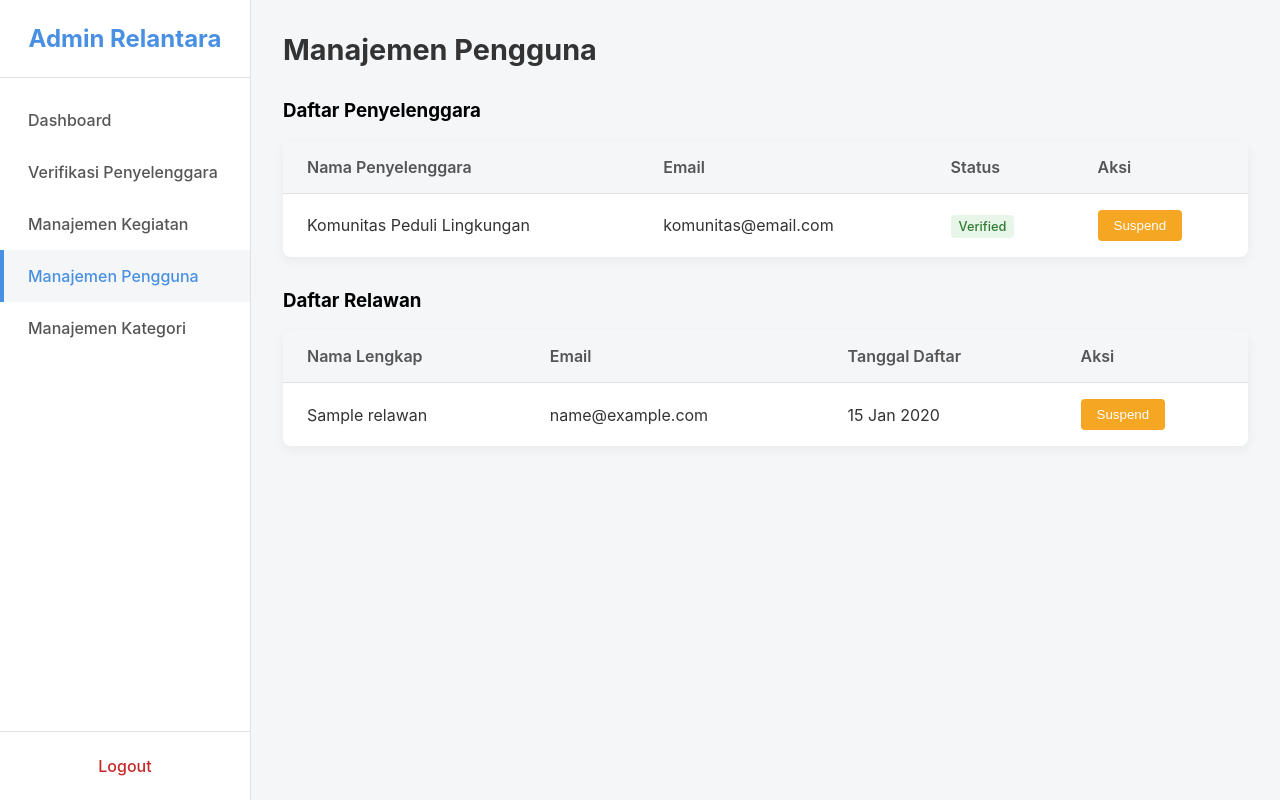
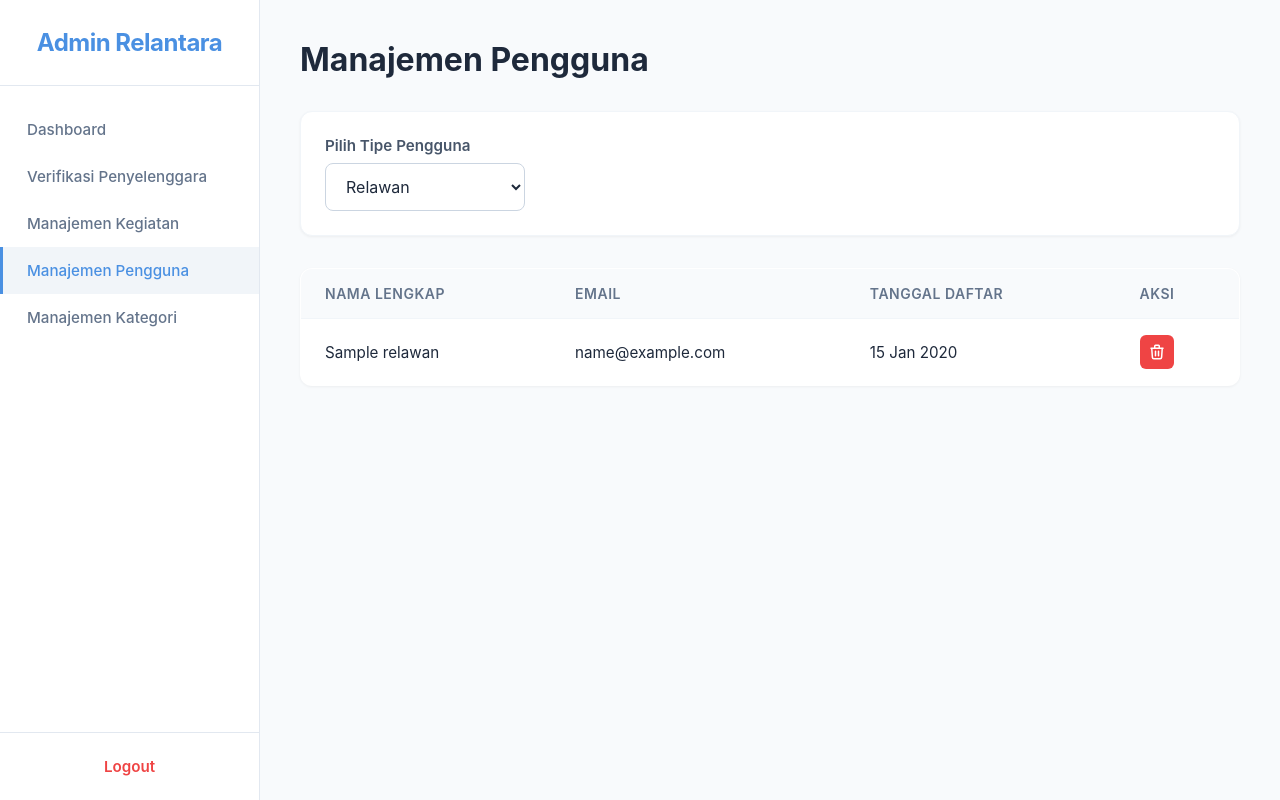
Before and after one commit to Fayiz-Akbar/Relantara, a PHP site: page /admin/manage_pengguna.php in a window 1280 px wide. Run offline with PHP 8.4, Linux system fonts and the light colour scheme; the visitor is signed in with stand-in values (Sample User, id 1); data comes from the database, SQL or seed files in the repository; tables that the repository leaves empty hold one stand-in row (values such as "Sample post").

Commit message:
add dropdwon for flex

```diff
--- a/admin/manage_pengguna.php
+++ b/admin/manage_pengguna.php
@@ -4,11 +4,22 @@ checkRole(['admin']);
 
 include '../config/db_connect.php';
 
-$sql_relawan = "SELECT id_relawan, nama_lengkap, email, tanggal_daftar FROM tbl_relawan WHERE deleted_at IS NULL ORDER BY tanggal_daftar DESC";
-$res_relawan = $conn->query($sql_relawan);
+$user_type = $_GET['type'] ?? 'relawan';
+$allowed_types = ['relawan', 'penyelenggara'];
+if (!in_array($user_type, $allowed_types)) {
+    $user_type = 'relawan';
+}
 
-$sql_penyelenggara = "SELECT id_penyelenggara, nama_organisasi, email, tanggal_daftar, status_verifikasi FROM tbl_penyelenggara WHERE deleted_at IS NULL ORDER BY tanggal_daftar DESC";
-$res_penyelenggara = $conn->query($sql_penyelenggara);
+$result = null;
+if ($user_type === 'relawan') {
+    $stmt = $conn->prepare("SELECT id_relawan, nama_lengkap, email, tanggal_daftar FROM tbl_relawan WHERE deleted_at IS NULL ORDER BY tanggal_daftar DESC");
+    $stmt->execute();
+    $result = $stmt->get_result();
+} else {
+    $stmt = $conn->prepare("SELECT id_penyelenggara, nama_organisasi, email, tanggal_daftar, status_verifikasi FROM tbl_penyelenggara WHERE deleted_at IS NULL ORDER BY tanggal_daftar DESC");
+    $stmt->execute();
+    $result = $stmt->get_result();
+}
 ?>
 <!DOCTYPE html>
 <html lang="id">
@@ -17,120 +28,203 @@ $res_penyelenggara = $conn->query($sql_penyelenggara);
     <meta name="viewport" content="width=device-width, initial-scale=1.0">
     <title>Manajemen Pengguna - Relantara</title>
     <style>
+        * { box-sizing: border-box; margin: 0; padding: 0; }
         body {
-            font-family: -apple-system, BlinkMacSystemFont, "Segoe UI", Roboto, Helvetica, Arial, sans-serif;
-            background-color: #F4F6F8;
-            margin: 0;
+            font-family: 'Inter', system-ui, -apple-system, sans-serif;
+            background-color: #f8fafc;
             display: flex;
+            min-height: 100vh;
         }
         .sidebar {
-            width: 250px;
-            background-color: #FFFFFF;
-            border-right: 1px solid #E0E0E0;
+            width: 260px;
+            background-color: #ffffff;
+            border-right: 1px solid #e2e8f0;
             display: flex;
             flex-direction: column;
-            min-height: 100vh;
+            position: sticky;
+            top: 0;
+            height: 100vh;
         }
         .sidebar-header {
-            padding: 1.5rem;
+            padding: 1.75rem 1.5rem;
             text-align: center;
-            border-bottom: 1px solid #E0E0E0;
+            border-bottom: 1px solid #e2e8f0;
         }
         .sidebar-header h1 {
             color: #4A90E2;
-            margin: 0;
             font-size: 1.5rem;
+            font-weight: 700;
+            letter-spacing: -0.5px;
         }
         .sidebar-nav {
             flex-grow: 1;
-            padding: 1rem 0;
+            padding: 1.25rem 0;
         }
         .sidebar-nav a {
             display: block;
-            padding: 1rem 1.5rem;
+            padding: 0.875rem 1.5rem;
             text-decoration: none;
-            color: #555;
+            color: #64748b;
             font-weight: 500;
-            border-left: 4px solid transparent;
+            font-size: 0.95rem;
+            border-left: 3px solid transparent;
+            transition: all 0.2s;
         }
         .sidebar-nav a.active,
         .sidebar-nav a:hover {
-            background-color: #F4F6F8;
+            background-color: #f1f5f9;
             color: #4A90E2;
             border-left-color: #4A90E2;
         }
         .sidebar-footer {
             padding: 1.5rem;
-            border-top: 1px solid #E0E0E0;
+            border-top: 1px solid #e2e8f0;
         }
         .sidebar-footer a {
             display: block;
             text-align: center;
             text-decoration: none;
-            color: #C62828;
-            font-weight: 500;
+            color: #ef4444;
+            font-weight: 600;
+            font-size: 0.95rem;
+            transition: color 0.2s;
+        }
+        .sidebar-footer a:hover {
+            color: #dc2626;
         }
         .main-content {
-            flex-grow: 1;
-            padding: 2rem;
-            background-color: #F4F6F8;
+            flex: 1;
+            padding: 2.5rem;
         }
         .main-header {
             margin-bottom: 2rem;
         }
         .main-header h2 {
-            margin: 0;
-            color: #333;
-            font-size: 1.8rem;
+            color: #1e293b;
+            font-size: 2rem;
+            font-weight: 700;
+            margin-bottom: 0.5rem;
+        }
+        .filter-section {
+            background: #ffffff;
+            padding: 1.5rem;
+            border-radius: 12px;
+            margin-bottom: 2rem;
+            box-shadow: 0 1px 3px rgba(0,0,0,0.05);
+            border: 1px solid #f1f5f9;
+        }
+        .filter-section label {
+            display: block;
+            margin-bottom: 0.5rem;
+            color: #475569;
+            font-weight: 600;
+            font-size: 0.95rem;
+        }
+        .filter-section select {
+            padding: 0.75rem 1rem;
+            border: 1px solid #cbd5e1;
+            border-radius: 8px;
+            font-family: inherit;
+            font-size: 1rem;
+            color: #1e293b;
+            background-color: #ffffff;
+            cursor: pointer;
+            transition: border-color 0.2s, box-shadow 0.2s;
+            min-width: 200px;
+        }
+        .filter-section select:focus {
+            outline: none;
+            border-color: #4A90E2;
+            box-shadow: 0 0 0 3px rgba(74, 144, 226, 0.1);
         }
         .content-table {
             width: 100%;
             border-collapse: collapse;
-            background-color: #FFFFFF;
-            border-radius: 8px;
-            box-shadow: 0 4px 12px rgba(0,0,0,0.05);
+            background-color: #ffffff;
+            border-radius: 12px;
             overflow: hidden;
-            margin-bottom: 2rem;
+            box-shadow: 0 1px 3px rgba(0,0,0,0.05);
+            border: 1px solid #f1f5f9;
         }
         .content-table th,
         .content-table td {
             padding: 1rem 1.5rem;
             text-align: left;
-            border-bottom: 1px solid #E0E0E0;
+            border-bottom: 1px solid #f1f5f9;
         }
         .content-table th {
-            background-color: #F4F6F8;
-            color: #555;
+            background-color: #f8fafc;
+            color: #64748b;
             font-weight: 600;
+            font-size: 0.875rem;
+            text-transform: uppercase;
+            letter-spacing: 0.5px;
         }
         .content-table td {
-            color: #333;
+            color: #1e293b;
+            font-size: 0.95rem;
         }
         .content-table tr:last-child td {
             border-bottom: none;
         }
-        .btn-suspend {
-            padding: 0.5rem 1rem;
+        .content-table tbody tr {
+            transition: background-color 0.15s;
+        }
+        .content-table tbody tr:hover {
+            background-color: #f8fafc;
+        }
+        .btn-icon {
             border: none;
-            border-radius: 4px;
             cursor: pointer;
-            font-weight: 500;
-            transition: opacity 0.2s ease;
-            background-color: #F5A623;
-            color: white;
+            padding: 0.5rem;
+            border-radius: 6px;
+            transition: all 0.2s;
+            display: inline-flex;
+            align-items: center;
+            justify-content: center;
+            background-color: #ef4444;
         }
-        .btn-suspend:hover {
-            opacity: 0.8;
+        .btn-icon:hover {
+            background-color: #dc2626;
+            transform: translateY(-1px);
+        }
+        .btn-icon svg {
+            width: 18px;
+            height: 18px;
+            stroke: #ffffff;
         }
         .status {
-            padding: 0.25rem 0.5rem;
-            border-radius: 4px;
+            padding: 0.375rem 0.75rem;
+            border-radius: 6px;
+            font-weight: 600;
+            font-size: 0.8125rem;
+            display: inline-block;
+        }
+        .status-Verified { background-color: #dcfce7; color: #16a34a; }
+        .status-Pending { background-color: #fef3c7; color: #d97706; }
+        .status-Rejected { background-color: #fee2e2; color: #dc2626; }
+        .alert {
+            padding: 1rem 1.25rem;
+            margin-bottom: 1.5rem;
+            border-radius: 8px;
             font-weight: 500;
-            font-size: 0.8rem;
+            font-size: 0.95rem;
         }
-        .status-Verified { background-color: #E8F5E9; color: #2E7D32; }
-        .status-Pending { background-color: #FFF8E1; color: #F5A623; }
-        .status-Rejected { background-color: #FFEBEE; color: #C62828; }
+        .alert-success {
+            background-color: #dcfce7;
+            color: #16a34a;
+            border: 1px solid #bbf7d0;
+        }
+        .alert-error {
+            background-color: #fee2e2;
+            color: #dc2626;
+            border: 1px solid #fecaca;
+        }
+        @media (max-width: 768px) {
+            body { flex-direction: column; }
+            .sidebar { width: 100%; height: auto; position: relative; }
+            .main-content { padding: 1.5rem; }
+        }
     </style>
 </head>
 <body>
@@ -155,19 +249,57 @@ $res_penyelenggara = $conn->query($sql_penyelenggara);
             <h2>Manajemen Pengguna</h2>
         </div>
 
-        <h3>Daftar Penyelenggara</h3>
+        <?php if (isset($_SESSION['message'])): ?>
+            <?php $alert_class = (strpos($_SESSION['message'], 'Sukses') !== false) ? 'alert-success' : 'alert-error'; ?>
+            <div class="alert <?php echo $alert_class; ?>">
+                <?php echo htmlspecialchars($_SESSION['message']); unset($_SESSION['message']); ?>
+            </div>
+        <?php endif; ?>
+
+        <div class="filter-section">
+            <label for="user_type">Pilih Tipe Pengguna</label>
+            <select id="user_type" name="user_type" onchange="window.location.href='?type=' + this.value">
+                <option value="relawan" <?php echo ($user_type === 'relawan') ? 'selected' : ''; ?>>Relawan</option>
+                <option value="penyelenggara" <?php echo ($user_type === 'penyelenggara') ? 'selected' : ''; ?>>Penyelenggara</option>
+            </select>
+        </div>
+
         <table class="content-table">
             <thead>
                 <tr>
-                    <th>Nama Penyelenggara</th>
+                    <?php if ($user_type === 'relawan'): ?>
+                        <th>Nama Lengkap</th>
+                        <th>Email</th>
+                        <th>Tanggal Daftar</th>
+                        <th>Aksi</th>
+                    <?php else: ?>
+                        <th>Nama Organisasi</th>
                         <th>Email</th>
                         <th>Status</th>
                         <th>Aksi</th>
+                    <?php endif; ?>
                 </tr>
             </thead>
             <tbody>
-                <?php while($row = $res_penyelenggara->fetch_assoc()): ?>
+                <?php if ($result && $result->num_rows > 0): ?>
+                    <?php while($row = $result->fetch_assoc()): ?>
                     <tr>
+                        <?php if ($user_type === 'relawan'): ?>
+                            <td><?php echo htmlspecialchars($row['nama_lengkap']); ?></td>
+                            <td><?php echo htmlspecialchars($row['email']); ?></td>
+                            <td><?php echo date('d M Y', strtotime($row['tanggal_daftar'])); ?></td>
+                            <td>
+                                <form action="proses_suspend_user.php" method="POST" style="display: inline;" onsubmit="return confirm('Suspend pengguna ini?');">
+                                    <input type="hidden" name="user_id" value="<?php echo $row['id_relawan']; ?>">
+                                    <input type="hidden" name="tipe_user" value="relawan">
+                                    <button type="submit" class="btn-icon" title="Suspend Pengguna">
+                                        <svg fill="none" stroke="currentColor" viewBox="0 0 24 24">
+                                            <path stroke-linecap="round" stroke-linejoin="round" stroke-width="2" d="M19 7l-.867 12.142A2 2 0 0116.138 21H7.862a2 2 0 01-1.995-1.858L5 7m5 4v6m4-6v6m1-10V4a1 1 0 00-1-1h-4a1 1 0 00-1 1v3M4 7h16"/>
+                                        </svg>
+                                    </button>
+                                </form>
+                            </td>
+                        <?php else: ?>
                             <td><?php echo htmlspecialchars($row['nama_organisasi']); ?></td>
                             <td><?php echo htmlspecialchars($row['email']); ?></td>
                             <td>
@@ -176,45 +308,30 @@ $res_penyelenggara = $conn->query($sql_penyelenggara);
                                 </span>
                             </td>
                             <td>
-                        <form action="proses_suspend_user.php" method="POST" onsubmit="return confirm('Anda yakin ingin men-suspend pengguna ini?');">
+                                <form action="proses_suspend_user.php" method="POST" style="display: inline;" onsubmit="return confirm('Suspend pengguna ini?');">
                                     <input type="hidden" name="user_id" value="<?php echo $row['id_penyelenggara']; ?>">
                                     <input type="hidden" name="tipe_user" value="penyelenggara">
-                            <button type="submit" class="btn-suspend">Suspend</button>
+                                    <button type="submit" class="btn-icon" title="Suspend Pengguna">
+                                        <svg fill="none" stroke="currentColor" viewBox="0 0 24 24">
+                                            <path stroke-linecap="round" stroke-linejoin="round" stroke-width="2" d="M19 7l-.867 12.142A2 2 0 0116.138 21H7.862a2 2 0 01-1.995-1.858L5 7m5 4v6m4-6v6m1-10V4a1 1 0 00-1-1h-4a1 1 0 00-1 1v3M4 7h16"/>
+                                        </svg>
+                                    </button>
                                 </form>
                             </td>
+                        <?php endif; ?>
                     </tr>
                     <?php endwhile; ?>
-            </tbody>
-        </table>
-
-        <h3>Daftar Relawan</h3>
-        <table class="content-table">
-            <thead>
+                <?php else: ?>
                     <tr>
-                    <th>Nama Lengkap</th>
-                    <th>Email</th>
-                    <th>Tanggal Daftar</th>
-                    <th>Aksi</th>
+                        <td colspan="4" style="text-align: center; padding: 2rem; color: #64748b;">Tidak ada data</td>
                     </tr>
-            </thead>
-            <tbody>
-                <?php while($row = $res_relawan->fetch_assoc()): ?>
-                <tr>
-                    <td><?php echo htmlspecialchars($row['nama_lengkap']); ?></td>
-                    <td><?php echo htmlspecialchars($row['email']); ?></td>
-                    <td><?php echo date('d M Y', strtotime($row['tanggal_daftar'])); ?></td>
-                    <td>
-                        <form action="proses_suspend_user.php" method="POST" onsubmit="return confirm('Anda yakin ingin men-suspend pengguna ini?');">
-                            <input type="hidden" name="user_id" value="<?php echo $row['id_relawan']; ?>">
-                            <input type="hidden" name="tipe_user" value="relawan">
-                            <button type="submit" class="btn-suspend">Suspend</button>
-                        </form>
-                    </td>
-                </tr>
-                <?php endwhile; ?>
+                <?php endif; ?>
             </tbody>
         </table>
     </div>
 </body>
 </html>
-<?php $conn->close(); ?>
+<?php
+$stmt->close();
+$conn->close();
+?>
```
Lines whose indentation alone changed are shown as unchanged.
